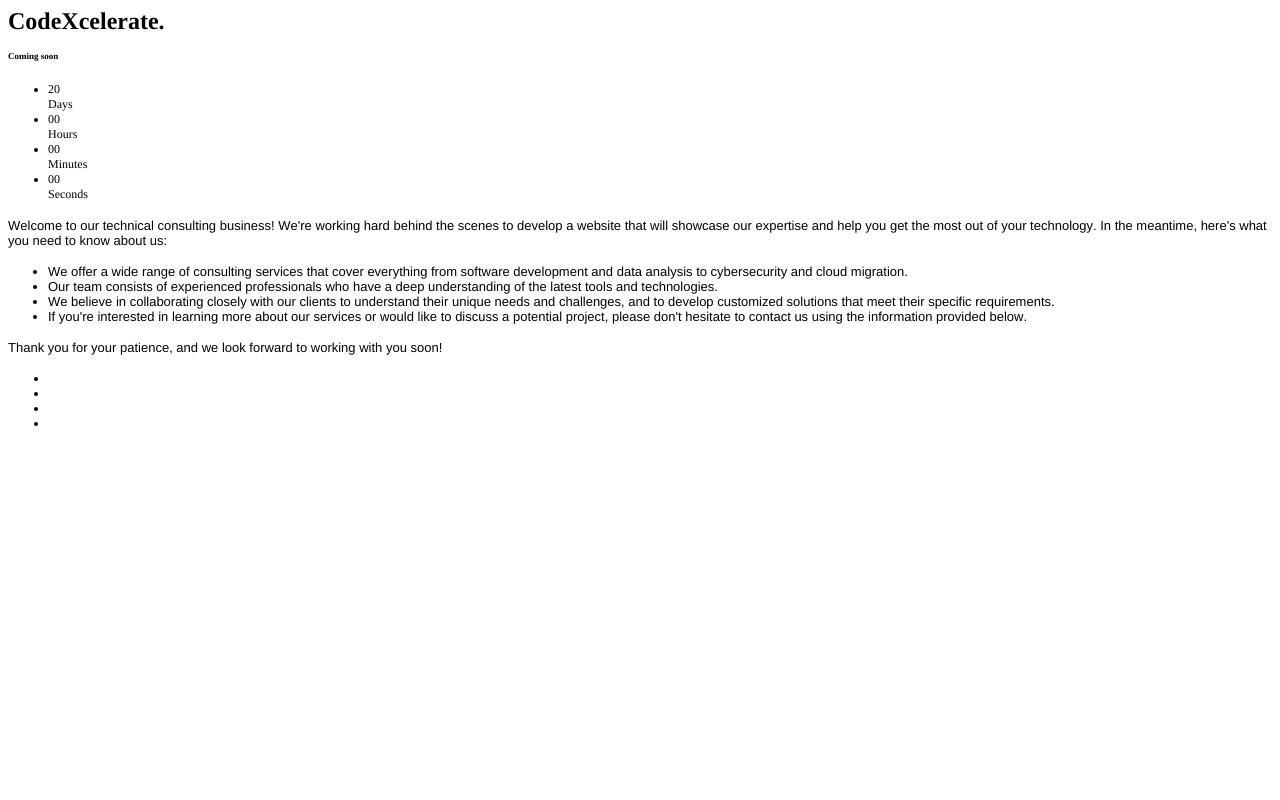
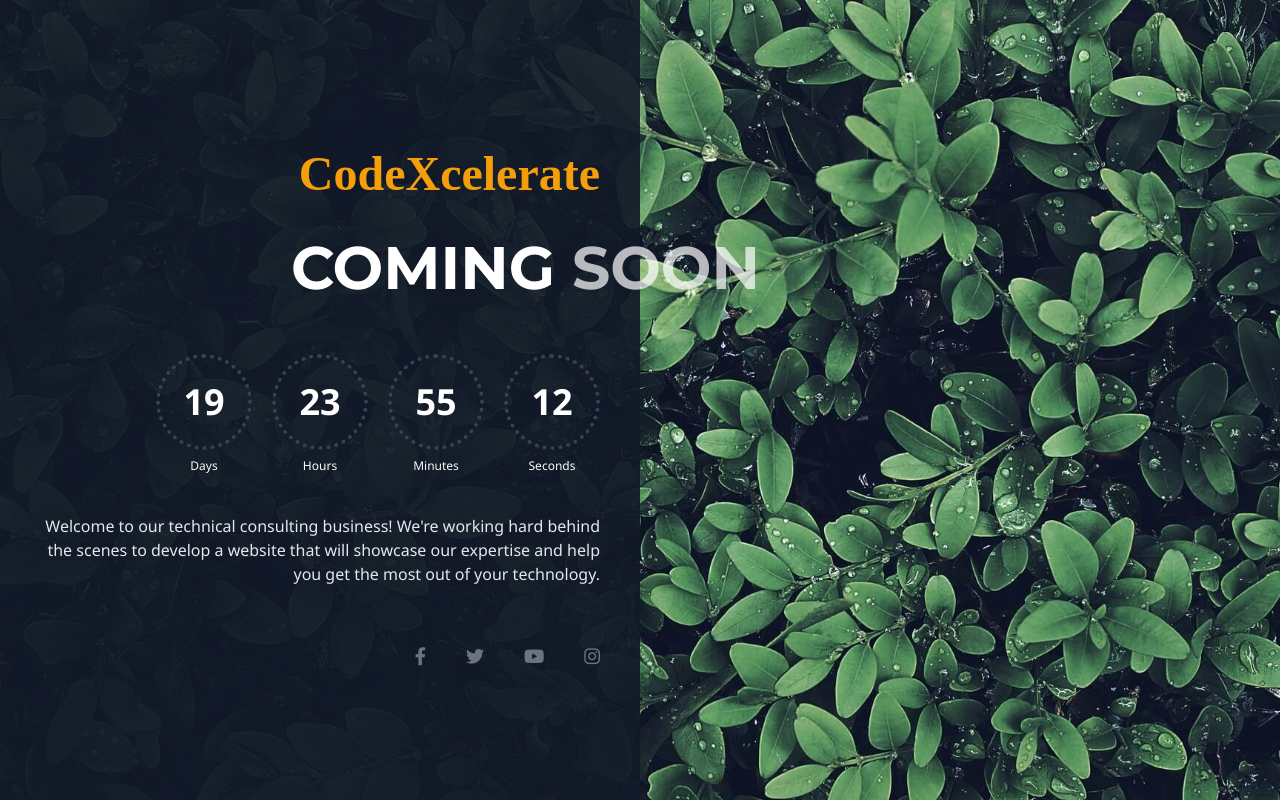
Before and after one commit to yash3497/Coming-soon, a plain HTML site: page index.html in a window 1280 px wide. Drawn offline with nearby package versions, Linux system fonts and the light colour scheme; a web font is replaced by a local one.

Commit message:
changes index

```diff
--- a/index.html
+++ b/index.html
@@ -1,54 +1,156 @@
-<!DOCTYPE html PUBLIC "-//W3C//DTD HTML 4.01//EN" "http://www.w3.org/TR/html4/strict.dtd">
-<html>
+<!DOCTYPE html>
+<html lang="en">
 <head>
-  <meta http-equiv="Content-Type" content="text/html; charset=utf-8">
-  <meta http-equiv="Content-Style-Type" content="text/css">
-  <title>TW Coming Soon | Free Tailwindcss theme by Fyrestrap</title>
-  <meta name="Generator" content="Cocoa HTML Writer">
-  <meta name="CocoaVersion" content="2299">
-  <style type="text/css">
-    p.p3 {margin: 0.0px 0.0px 0.0px 0.0px; font: 12.0px Times; color: #000000; -webkit-text-stroke: #000000}
-    p.p4 {margin: 0.0px 0.0px 0.0px 0.0px; font: 13.0px 'Helvetica Neue'; color: #000000; -webkit-text-stroke: #000000}
-    li.li3 {margin: 0.0px 0.0px 0.0px 0.0px; font: 12.0px Times; color: #000000; -webkit-text-stroke: #000000}
-    li.li4 {margin: 0.0px 0.0px 0.0px 0.0px; font: 13.0px 'Helvetica Neue'; color: #000000; -webkit-text-stroke: #000000}
-    li.li5 {margin: 0.0px 0.0px 0.0px 0.0px; font: 12.0px Times; color: #000000}
-    span.s1 {font-kerning: none}
-    span.s2 {-webkit-text-stroke: 0px #000000}
-    ul.ul1 {list-style-type: disc}
-  </style>
+  <meta charset="UTF-8">
+  <meta http-equiv="X-UA-Compatible" content="IE=edge">
+  <meta name="viewport" content="width=device-width, initial-scale=1.0">
+  <title>CodeXcelerate</title>
+
+  <link rel="preconnect" href="https://fonts.googleapis.com">
+  <link rel="preconnect" href="https://fonts.gstatic.com" crossorigin>
+  <link href="https://fonts.googleapis.com/css2?family=Montserrat:wght@500;600;700&display=swap" rel="stylesheet">
+  <link href="https://fonts.googleapis.com/css2?family=Noto+Sans:ital,wght@0,400;0,500;0,600;0,700;0,800;1,400;1,500;1,600;1,700;1,800&display=swap" rel="stylesheet">
+  <link href="https://fonts.googleapis.com/css2?family=Comforter+Brush&display=swap" rel="stylesheet">
+
+  <link rel="stylesheet" href="https://cdnjs.cloudflare.com/ajax/libs/font-awesome/6.1.1/css/all.min.css" integrity="sha512-KfkfwYDsLkIlwQp6LFnl8zNdLGxu9YAA1QvwINks4PhcElQSvqcyVLLD9aMhXd13uQjoXtEKNosOWaZqXgel0g==" crossorigin="anonymous" referrerpolicy="no-referrer" />
+
+  <script src="https://cdn.tailwindcss.com?plugins=typography"></script>
+
+  <script>
+    tailwind.config = {
+      theme: {
+        extend: {
+          fontFamily: {
+            'Montserrat': ['Montserrat'],
+            'Noto-Sans': ['"Noto Sans"'],
+            'Comforter-Brush': ['"Comforter Brush"']
+          }
+        }
+      }
+    }
+  </script>
+
 </head>
-<body>
-<h1 style="margin: 0.0px 0.0px 16.1px 0.0px; font: 24.0px Times; color: #000000; -webkit-text-stroke: #000000"><span class="s1"><b>CodeXcelerate.</b></span></h1>
-<h6 style="margin: 0.0px 0.0px 21.0px 0.0px; font: 9.0px Times; color: #000000; -webkit-text-stroke: #000000"><span class="s1"><b>Coming soon</b></span></h6>
-<ul class="ul1">
-  <li class="li3"><span class="s2"></span><span class="s1">20<br>
-Days<br>
-</span></li>
-  <li class="li3"><span class="s2"></span><span class="s1">00<br>
-Hours<br>
-</span></li>
-  <li class="li3"><span class="s2"></span><span class="s1">00<br>
-Minutes<br>
-</span></li>
-  <li class="li3"><span class="s2"></span><span class="s1">00<br>
-Seconds<br>
-</span></li>
-</ul>
-<p class="p4"><span class="s1">Welcome to our technical consulting business! We're working hard behind the scenes to develop a website that will showcase our expertise and help you get the most out of your technology. In the meantime, here's what you need to know about us:</span></p>
-<ul class="ul1">
-  <li class="li4"><span class="s2"></span><span class="s1">We offer a wide range of consulting services that cover everything from software development and data analysis to cybersecurity and cloud migration.</span></li>
-  <li class="li4"><span class="s2"></span><span class="s1">Our team consists of experienced professionals who have a deep understanding of the latest tools and technologies.</span></li>
-  <li class="li4"><span class="s2"></span><span class="s1">We believe in collaborating closely with our clients to understand their unique needs and challenges, and to develop customized solutions that meet their specific requirements.</span></li>
-  <li class="li4"><span class="s2"></span><span class="s1">If you're interested in learning more about our services or would like to discuss a potential project, please don't hesitate to contact us using the information provided below.</span></li>
-</ul>
-<p class="p4"><span class="s1">Thank you for your patience, and we look forward to working with you soon!</span></p>
-<ul class="ul1">
-  <li class="li5"></li>
-  <li class="li5"></li>
-  <li class="li5"></li>
-  <li class="li5"></li>
-</ul>
-<p class="p3"><span class="s1"><br>
-</span></p>
+
+<body class="font-Noto-Sans">
+
+
+  <!-- Header -->
+  <header class="w-full h-screen bg-[url('assets/img/leaves.jpg')] bg-cover bg-bottom">
+    <div class="h-full">
+      <div class="flex h-full">
+        <div class="w-full md:w-1/2 bg-gradient-to-b from-gray-900/90 to-gray-900/95 p-10 flex">
+          <div class="w-full text-center my-auto">
+            <h1 class="font-bold text-5xl font-Comforter-Brush text-amber-500 my-10 md:text-right">CodeXcelerate</h1>
+            <h6 class="font-Montserrat font-bold uppercase text-4xl md:text-5xl lg:text-6xl mb-14 md:-mr-20 text-white md:text-right">Coming <span class="text-white/70 md:-mr-20">soon</span></h6>
+
+
+            <!-- Count down -->
+            <div class="w-full text-left flex mb-10">
+              <ul class="w-full flex place-content-center md:place-content-end gap-5 mx-auto text-gray-50">
+                <li>
+                  <div class="font-bold text-white rounded-full border-dotted border-gray-700 border-4 flex items-center justify-center text-2xl lg:text-4xl h-16 lg:h-24 w-16 lg:w-24" id="cdD">00</div>
+                  <p class="text-center text-xs mt-2">Days</p>
+                </li>
+
+                <li>
+                  <div class="font-bold text-white rounded-full border-dotted border-gray-700 border-4 flex items-center justify-center text-2xl lg:text-4xl h-16 lg:h-24 w-16 lg:w-24" id="cdH">00</div>
+                  <p class="text-center text-xs mt-2">Hours</p>
+                </li>
+
+                <li>
+                  <div class="font-bold text-white rounded-full border-dotted border-gray-700 border-4 flex items-center justify-center text-2xl lg:text-4xl h-16 lg:h-24 w-16 lg:w-24" id="cdM">00</div>
+                  <p class="text-center text-xs mt-2">Minutes</p>
+                </li>
+
+                <li>
+                  <div class="font-bold text-white rounded-full border-dotted border-gray-700 border-4 flex items-center justify-center text-2xl lg:text-4xl h-16 lg:h-24 w-16 lg:w-24" id="cdS">00</div>
+                  <p class="text-center text-xs mt-2">Seconds</p>
+                </li>
+
+              </ul>
+            </div>
+
+
+            <p class="text-base mb-14 text-gray-200 md:text-right">Welcome to our technical consulting business! We're working hard behind the scenes to develop a website that will showcase our expertise and help you get the most out of your technology.</p>
+
+            <!-- Social media -->
+            <div class="w-full text-left flex mb-5">
+              <ul class="w-full flex place-content-center md:place-content-end gap-10 mx-auto text-gray-500">
+                <li>
+                  <a href="#" class="text-lg hover:text-amber-500">
+                    <i class="fab fa-facebook-f"></i>
+                  </a>
+                </li>
+
+                <li>
+                  <a href="#" class="text-lg hover:text-amber-500">
+                    <i class="fab fa-twitter"></i>
+                  </a>
+                </li>
+
+                <li>
+                  <a href="#" class="text-lg hover:text-amber-500">
+                    <i class="fab fa-youtube"></i>
+                  </a>
+                </li>
+
+                <li>
+                  <a href="#" class="text-lg hover:text-amber-500">
+                    <i class="fab fa-instagram"></i>
+                  </a>
+                </li>
+
+              </ul>
+            </div>
+
+          </div>
+        </div>
+        <div class="w-0 md:w-5/12 lg:w-1/2"></div>
+      </div>
+    </div>
+  </header>
+
+  <script>
+    // Change the value of countDownEndDate to the day you want to end the count down
+    var countDownEndDate = "April 25, 2023 09:00:00";
+
+    var endDate = new Date(countDownEndDate).getTime();
+
+    var x = setInterval(function() {
+
+      var timeNow = new Date().getTime();
+
+      var timeLeft = endDate - timeNow;
+
+      var days    = Math.floor(timeLeft / (1000 * 60 * 60 * 24));
+      var hours   = Math.floor((timeLeft % (1000 * 60 * 60 * 24)) / (1000 * 60 * 60));
+      var minutes = Math.floor((timeLeft % (1000 * 60 * 60)) / (1000 * 60));
+      var seconds = Math.floor((timeLeft % (1000 * 60)) / 1000);
+
+      if(days < 10) {
+        days = "0" + days;
+      }
+
+      if(hours < 10) {
+        hours = "0" + hours;
+      }
+
+      if(minutes < 10) {
+        minutes = "0" + minutes;
+      }
+
+      if(seconds < 10) {
+        seconds = "0" + seconds;
+      }
+
+      if (timeLeft > 0) {
+        document.getElementById("cdD").innerHTML = days;
+        document.getElementById("cdH").innerHTML = hours;
+        document.getElementById("cdM").innerHTML = minutes;
+        document.getElementById("cdS").innerHTML = seconds;
+      }
+    }, 1000);
+  </script>
 </body>
 </html>
```
